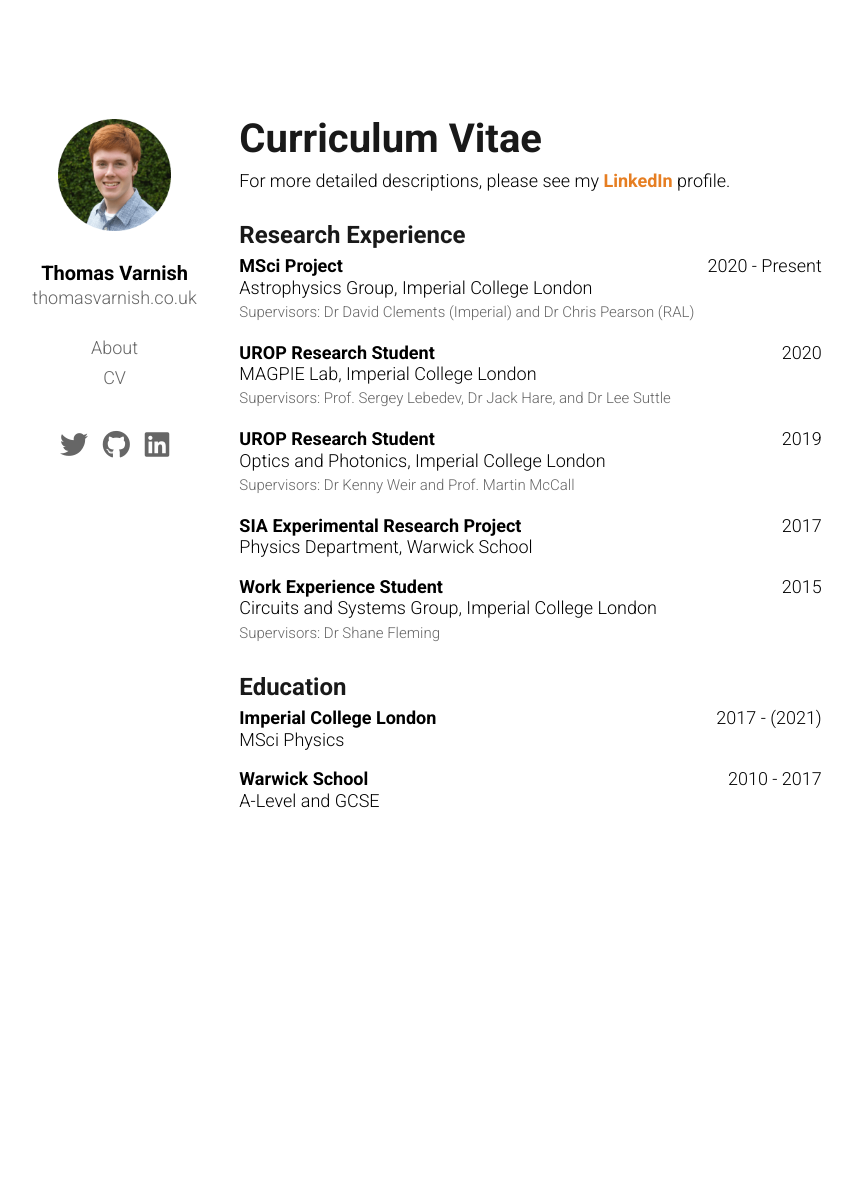
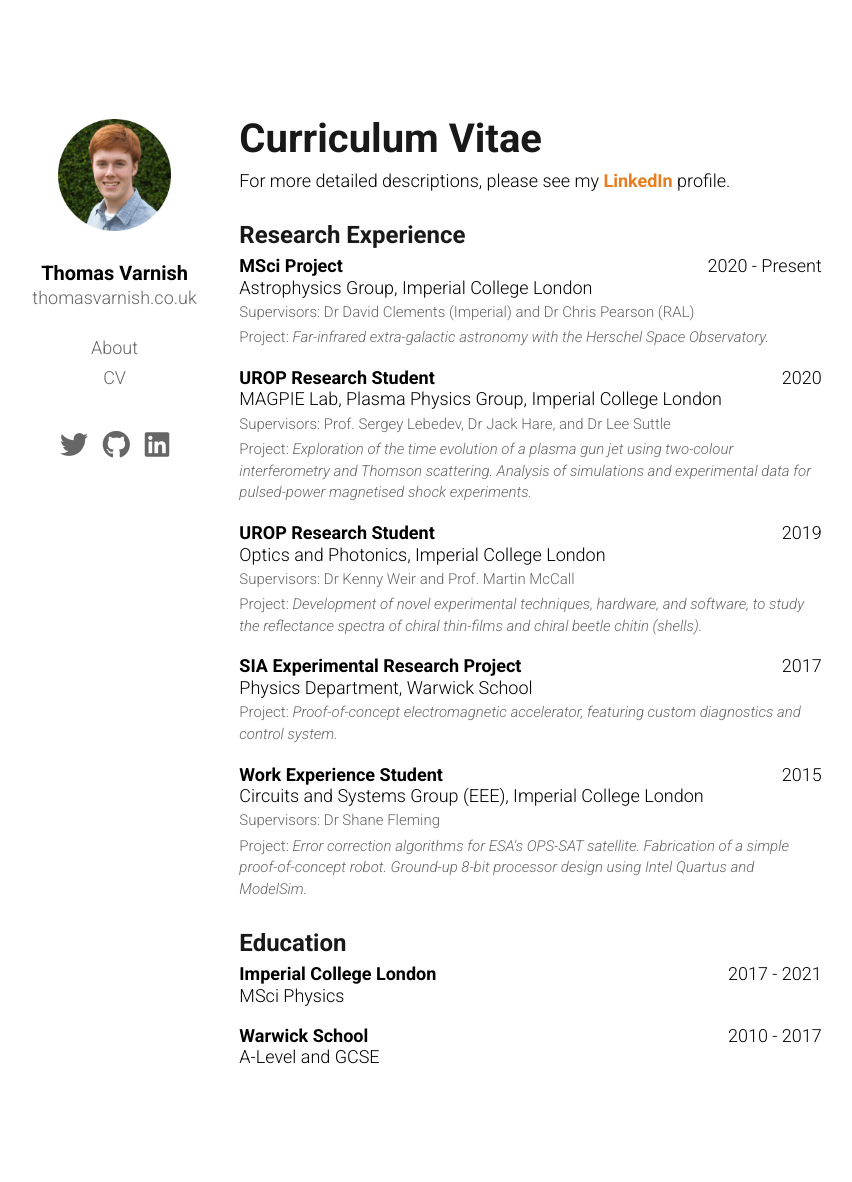
Before and after one commit to tvarnish/tvarnish.github.io, a Jekyll site: the page built from cv.md, in a window 1280 px wide. Shown: the whole page, without its empty margins (176-1028 px from the left). Built offline with Jekyll 4.4.1, drawn with Linux system fonts in a browser that asks for light colours; nearby versions of some CDN libraries; before the commit the page ends 940 px from its top, so only the background shows below that.

Commit message:
Add project information to CV
Add brief description to each research experience listed on my CV page.

```diff
--- a/_data/cv.yml
+++ b/_data/cv.yml
@@ -2,32 +2,36 @@ research:
   - where: Astrophysics Group, Imperial College London
     title: MSci Project
     supervisors: Dr David Clements (Imperial) and Dr Chris Pearson (RAL)
+    project: Far-infrared extra-galactic astronomy with the Herschel Space Observatory.
     when: 2020 - Present
 
-  - where: MAGPIE Lab, Imperial College London
+  - where: MAGPIE Lab, Plasma Physics Group, Imperial College London
     title: UROP Research Student
     supervisors: Prof. Sergey Lebedev, Dr Jack Hare, and Dr Lee Suttle
+    project: Exploration of the time evolution of a plasma gun jet using two-colour interferometry and Thomson scattering. Analysis of simulations and experimental data for pulsed-power magnetised shock experiments.
     when: 2020
 
   - where: Optics and Photonics, Imperial College London
     title: UROP Research Student
     supervisors: Dr Kenny Weir and Prof. Martin McCall
+    project: Development of novel experimental techniques, hardware, and software, to study the reflectance spectra of chiral thin-films and chiral beetle chitin (shells).
     when: 2019
 
   - where: Physics Department, Warwick School
     title: SIA Experimental Research Project
-    supervisors:
+    project: Proof-of-concept electromagnetic accelerator, featuring custom diagnostics and control system.
     when: 2017
 
-  - where: Circuits and Systems Group, Imperial College London
+  - where: Circuits and Systems Group (EEE), Imperial College London
     title: Work Experience Student
     supervisors: Dr Shane Fleming
+    project: Error correction algorithms for ESA's OPS-SAT satellite. Fabrication of a simple proof-of-concept robot. Ground-up 8-bit processor design using Intel Quartus and ModelSim.
     when: 2015
 
 education:
   - name: Imperial College London
     what: MSci Physics
-    when: 2017 - (2021)
+    when: 2017 - 2021
 
   - name: Warwick School
     what: A-Level and GCSE
--- a/cv.md
+++ b/cv.md
@@ -21,6 +21,9 @@
             {% if position.supervisors %}
             <div id="supervisors"> Supervisors: {{ position.supervisors }} </div>
             {% endif %}
+            {% if position.project %}
+            <div id="supervisors"> Project: <em>{{ position.project }}</em> </div>
+            {% endif %}
         </div>
     </div>
     {% endfor %}
```
